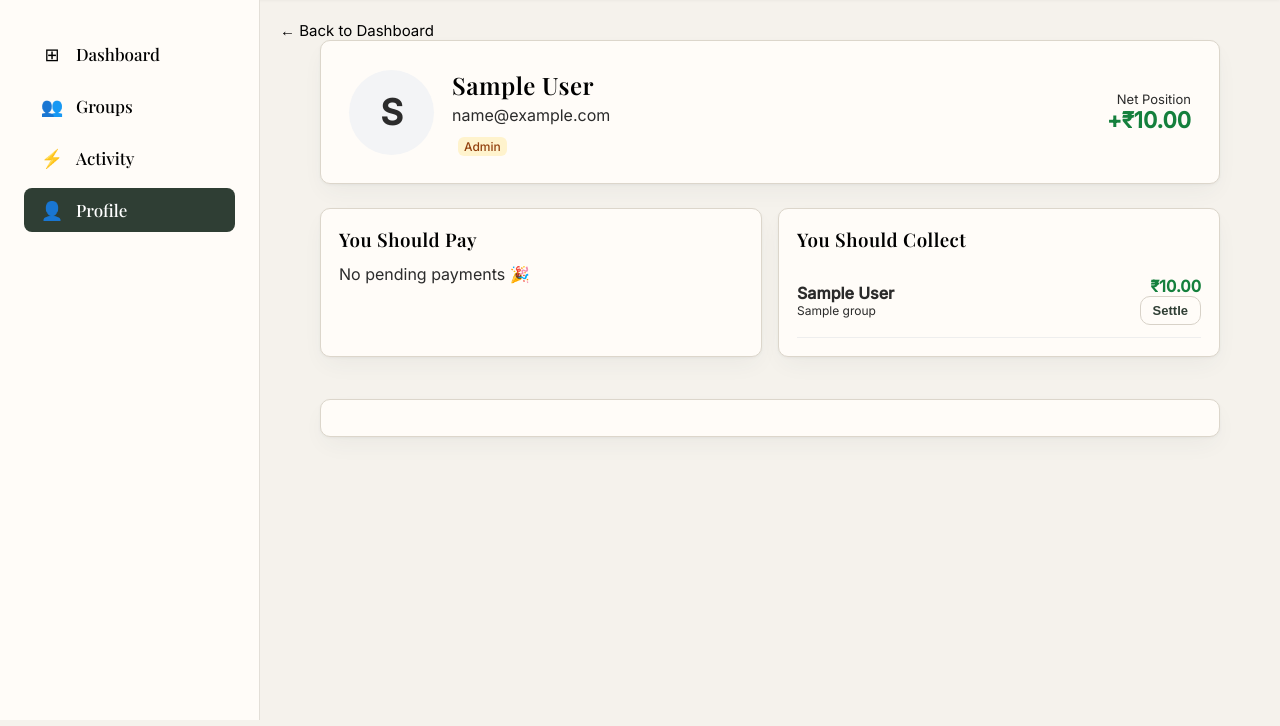
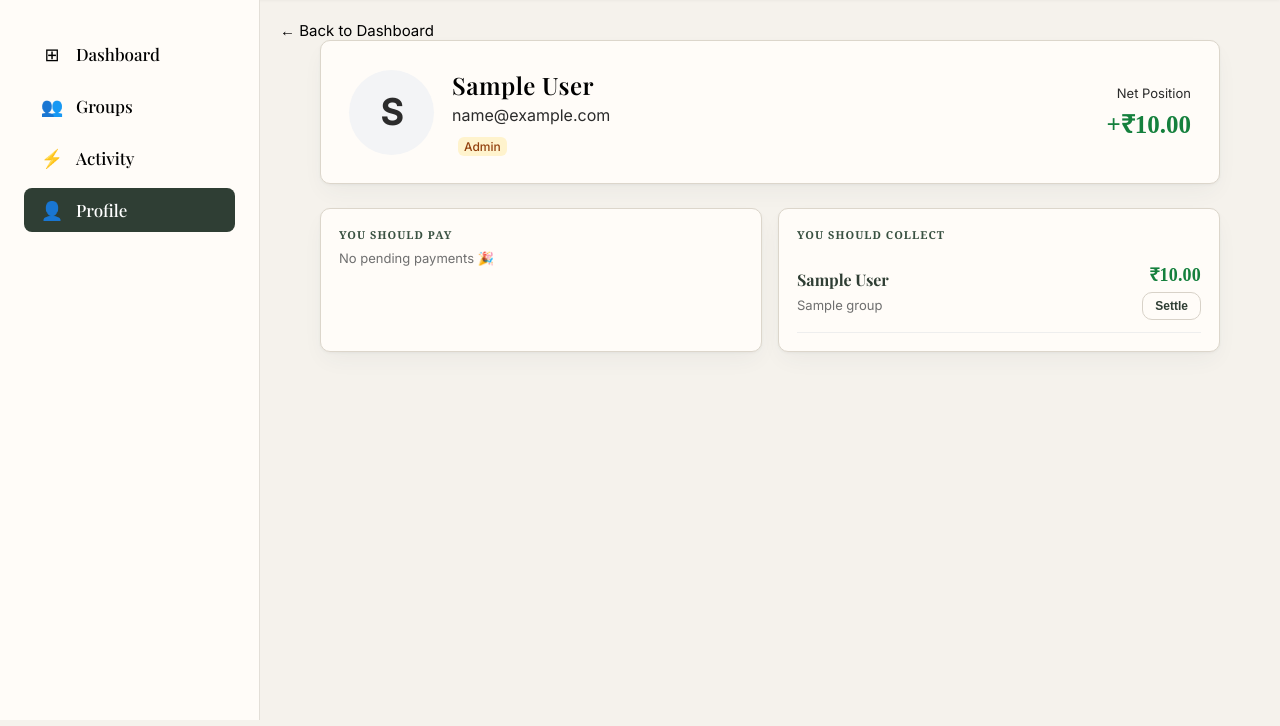
Before and after one commit to tanmayNapte/Smart-shared-expence-tracker, a Flask app: page /profile in a window 1280 px wide. Shown: the part 74-800 px from the top of the page. Run offline with Flask 3, Linux system fonts and the light colour scheme; the visitor is signed in with stand-in values (Sample User, id 1); tables that the repository leaves empty hold one stand-in row (values such as "Sample post"); some web fonts are replaced.

Commit message:
updated on dashboard

```diff
--- a/static/style.css
+++ b/static/style.css
@@ -1633,3 +1627,180 @@ main.full-width {
   .Btn:active {
     transform: translate(2px, 2px);
   }
+/* PROFILE PAGE */
+.profile-page{
+  width: 100%;
+  padding: 20px;
+}
+
+.profile-container{
+  width: 100%;
+  max-width: 900px;
+  margin: 0 auto;
+}
+
+.profile-header{
+  padding: 28px;
+  display: flex;
+  gap: 18px;
+  align-items: center;
+}
+
+.profile-avatar{
+  width: 85px;
+  height: 85px;
+  background: #f3f4f6;
+  border-radius: 50%;
+  display: flex;
+  align-items: center;
+  justify-content: center;
+  font-size: 2.2rem;
+  font-weight: 700;
+}
+
+.profile-info{
+  flex: 1;
+}
+
+.profile-name{
+  margin: 0;
+}
+
+.profile-email{
+  margin: 4px 0 0 0;
+}
+
+.profile-role{
+  margin-top: 10px;
+}
+
+.profile-net{
+  text-align: right;
+}
+
+.profile-net-label{
+  font-size: 13px;
+}
+
+.profile-net-amount{
+  margin-top: 5px;
+  font-family: serif;
+  font-size: 25px;
+  font-weight: 800;
+}
+
+.profile-net-amount.positive{
+  color: #15803d;
+}
+
+.profile-net-amount.negative{
+  color: #b91c1c;
+}
+
+/* GRID */
+.profile-grid{
+  margin-top: 18px;
+  display: grid;
+  grid-template-columns: 1fr 1fr;
+  gap: 16px;
+}
+
+@media (max-width: 900px){
+  .profile-grid{
+    grid-template-columns: 1fr;
+  }
+}
+
+/* SECTIONS */
+.profile-section{
+  padding: 18px;
+}
+
+.section-title{
+  font-family: Cambria, Cochin, Georgia, Times, 'Times New Roman', serif;
+  font-weight: 700;
+  color: #395141;
+  margin: 0 0 8px 0;
+}
+
+/* SETTLE ROW */
+.settle-row{
+  display: flex;
+  justify-content: space-between;
+  align-items: center;
+  padding: 12px 0;
+  border-bottom: 1px solid #eee;
+}
+
+.settle-left{
+  display: flex;
+  flex-direction: column;
+  gap: 2px;
+}
+
+/* IMPORTANT: MEMBER NAME CAMBRIA */
+.member-name{
+  font-family: "Playfair Display", serif;
+  font-weight: 700;
+  font-size: 16px;
+}
+
+.meta{
+ font-size: 13px;
+  color: #6f6f6f;
+  margin-top: 5px;
+}
+
+.settle-right{
+  text-align: right;
+  display: flex;
+  flex-direction: column;
+  align-items: flex-end;
+  gap: 6px;
+}
+
+.amount{
+  font-weight: 800;
+}
+
+.amount.positive{
+  color: #15803d;
+}
+
+.amount.negative{
+  color: #b91c1c;
+}
+
+.settle-form{
+  margin: 0;
+}
+
+/* SETTLE BUTTON (clean + matches theme) */
+.settle-btn{
+  font-family:Calibri (Body);
+  padding: 6px 12px;
+  border-radius: 10px;
+  font-size: 12px;
+  font-weight: 600;
+  cursor: pointer;
+
+  background: transparent;
+  border: 1px solid #d8d2c8;
+  color: #2f3e34;
+
+  transition: 0.2s ease;
+}
+
+.settle-btn:hover{
+  background: #2f3e34;
+  border-color: #2f3e34;
+  color: white;
+}
+
+.settle-btn:active{
+  transform: scale(0.98);
+}
+
+.empty-text{
+  margin: 0;
+}
--- a/templates/activity.html
+++ b/templates/activity.html
@@ -30,7 +30,7 @@
     </div>
 
     <div class="card" style="padding: 18px;">
-      <p class="muted-text" style="margin: 0 0 18px 0;">
+      <p class="muted-text" style="margin: 0 0 18px 0; font-style: italic; font-size: 14px;">
         A timeline of expenses and settlements across your groups.
       </p>
 
--- a/templates/profile.html
+++ b/templates/profile.html
@@ -1,40 +1,25 @@
-{% extends "base.html" %} {% block title %}Profile{% endblock %} {% block
-main_class %}full-width{% endblock %} {% block content %}
+{% extends "base.html" %}
+{% block title %}Profile{% endblock %}
+{% block main_class %}full-width{% endblock %}
 
-<div style="width: 100%; padding: 20px">
-    <a href="/dashboard" class="link back" style = "margin-top: 20px">← Back to Dashboard</a>
-  <div style="display: flex; justify-content: center">
-    <div style="width: 100%; max-width: 900px">
+{% block content %}
+
+<div class="profile-page">
+  <a href="/dashboard" class="link back">← Back to Dashboard</a>
+
+  <div class="profile-container">
+
     <!-- PROFILE HEADER -->
-
-      <div
-        class="card"
-        style="padding: 28px; display: flex; gap: 18px; align-items: center"
-      >
-
-        <div
-          style="
-            width: 85px;
-            height: 85px;
-            background: #f3f4f6;
-            border-radius: 50%;
-            display: flex;
-            align-items: center;
-            justify-content: center;
-            font-size: 2.2rem;
-            font-weight: 700;
-          "
-        >
+    <div class="card profile-header">
+      <div class="profile-avatar">
         {{ current_user.name[0] | upper }}
       </div>
 
-        <div style="flex: 1">
-          <h2 style="margin: 0">{{ current_user.name }}</h2>
-          <p class="muted-text" style="margin: 4px 0 0 0">
-            {{ current_user.email }}
-          </p>
+      <div class="profile-info">
+        <h2 class="profile-name">{{ current_user.name }}</h2>
+        <p class="muted-text profile-email">{{ current_user.email }}</p>
 
-          <div style="margin-top: 10px">
+        <div class="profile-role">
           {% if current_user.role == "admin" %}
           <span class="badge badge-admin">Admin</span>
           {% else %}
@@ -43,15 +28,15 @@ main_class %}full-width{% endblock %} {% block content %}
         </div>
       </div>
 
-        <div style="text-align: right">
+      <div class="profile-net">
+        <div class="muted-text profile-net-label">Net Position</div>
+
         {% if stats.net_position >= 0 %}
-          <div class="muted-text" style="font-size: 13px">Net Position</div>
-          <div style="font-size: 22px; font-weight: 800; color: #15803d">
+        <div class="profile-net-amount positive">
           +₹{{ "%.2f"|format(stats.net_position) }}
         </div>
         {% else %}
-          <div class="muted-text" style="font-size: 13px">Net Position</div>
-          <div style="font-size: 22px; font-weight: 800; color: #b91c1c">
+        <div class="profile-net-amount negative">
           -₹{{ "%.2f"|format(stats.net_position | abs) }}
         </div>
         {% endif %}
@@ -59,133 +44,84 @@ main_class %}full-width{% endblock %} {% block content %}
     </div>
 
     <!-- PENDING ACTIONS -->
-      <div
-        style="
-          margin-top: 18px;
-          display: grid;
-          grid-template-columns: 1fr 1fr;
-          gap: 16px;
-        "
-      >
+    <div class="profile-grid">
+
       <!-- YOU SHOULD PAY -->
-        <div class="card" style="padding: 18px">
-          <h3 style="margin: 0 0 12px 0">You Should Pay</h3>
+      <div class="card profile-section">
+        <h3 class="section-title">You Should Pay</h3>
 
-          {% if owe_list %} {% for p in owe_list %}
-          <div
-            style="
-              display: flex;
-              justify-content: space-between;
-              align-items: center;
-              padding: 12px 0;
-              border-bottom: 1px solid #eee;
-            "
-          >
-            <div>
-              <div style="font-weight: 700">{{ p.name }}</div>
+        {% if owe_list %}
+          {% for p in owe_list %}
+          <div class="settle-row">
+            <div class="settle-left">
+              <div class="member-name">{{ p.name }}</div>
               {% if p.group_name %}
-              <div class="muted-text" style="font-size: 12px">
-                {{ p.group_name }}
-              </div>
+              <div class="meta">{{ p.group_name }}</div>
               {% endif %}
             </div>
 
-            <div style="text-align: right">
-              <div style="font-weight: 800; color: #b91c1c">
-                ₹{{ "%.2f"|format(p.amount) }}
-              </div>
+            <div class="settle-right">
+              <div class="amount negative">₹{{ "%.2f"|format(p.amount) }}</div>
+
               <form
                 action="{{ url_for('settlements.quick_settle_from_profile') }}"
                 method="POST"
-                style="margin: 0"
+                class="settle-form"
               >
                 <input type="hidden" name="group_id" value="{{ p.group_id }}" />
-                <input
-                  type="hidden"
-                  name="payer_id"
-                  value="{{ session['user_id'] }}"
-                />
-                <input
-                  type="hidden"
-                  name="receiver_id"
-                  value="{{ p.user_id }}"
-                />
+                <input type="hidden" name="payer_id" value="{{ session['user_id'] }}" />
+                <input type="hidden" name="receiver_id" value="{{ p.user_id }}" />
                 <input type="hidden" name="amount" value="{{ p.amount }}" />
 
                 <button type="submit" class="settle-btn">Settle</button>
               </form>
             </div>
           </div>
-          {% endfor %} {% else %}
-          <p class="muted-text" style="margin: 0">No pending payments 🎉</p>
+          {% endfor %}
+        {% else %}
+          <p class="meta">No pending payments 🎉</p>
         {% endif %}
       </div>
 
       <!-- YOU SHOULD COLLECT -->
-        <div class="card" style="padding: 18px">
-          <h3 style="margin: 0 0 12px 0">You Should Collect</h3>
+      <div class="card profile-section">
+        <h3 class="section-title">You Should Collect</h3>
 
-          {% if owed_list %} {% for p in owed_list %}
-          <div
-            style="
-              display: flex;
-              justify-content: space-between;
-              align-items: center;
-              padding: 12px 0;
-              border-bottom: 1px solid #eee;
-            "
-          >
-            <div>
-              <div style="font-weight: 700">{{ p.name }}</div>
+        {% if owed_list %}
+          {% for p in owed_list %}
+          <div class="settle-row">
+            <div class="settle-left">
+              <div class="member-name">{{ p.name }}</div>
               {% if p.group_name %}
-              <div class="muted-text" style="font-size: 12px">
-                {{ p.group_name }}
-              </div>
+              <div class="meta">{{ p.group_name }}</div>
               {% endif %}
             </div>
 
-            <div style="text-align: right">
-              <div style="font-weight: 800; color: #15803d">
-                ₹{{ "%.2f"|format(p.amount) }}
-              </div>
+            <div class="settle-right">
+              <div class="amount positive">₹{{ "%.2f"|format(p.amount) }}</div>
+
               <form
                 action="{{ url_for('settlements.quick_settle_from_profile') }}"
                 method="POST"
-                style="margin: 0"
+                class="settle-form"
               >
                 <input type="hidden" name="group_id" value="{{ p.group_id }}" />
                 <input type="hidden" name="payer_id" value="{{ p.user_id }}" />
-                <input
-                  type="hidden"
-                  name="receiver_id"
-                  value="{{ session['user_id'] }}"
-                />
+                <input type="hidden" name="receiver_id" value="{{ session['user_id'] }}" />
                 <input type="hidden" name="amount" value="{{ p.amount }}" />
 
                 <button type="submit" class="settle-btn">Settle</button>
               </form>
             </div>
           </div>
-          {% endfor %} {% else %}
-          <p class="muted-text" style="margin: 0">No one owes you right now.</p>
+          {% endfor %}
+        {% else %}
+          <p class="meta" style="margin-top: 20px;">No one owes you right now.</p>
         {% endif %}
       </div>
+
     </div>
 
-      <!-- ACCOUNT ACTIONS -->
-      <div
-        class="card"
-        style="
-          margin-top: 18px;
-          padding: 18px;
-          display: flex;
-          gap: 12px;
-          justify-content: space-between;
-          align-items: center;
-        "
-      >
-      </div>
-    </div>
   </div>
 </div>
 
```
Also changed, not shown: other parts of static/style.css (+10 -16 lines). Lines whose indentation alone changed are shown as unchanged.
